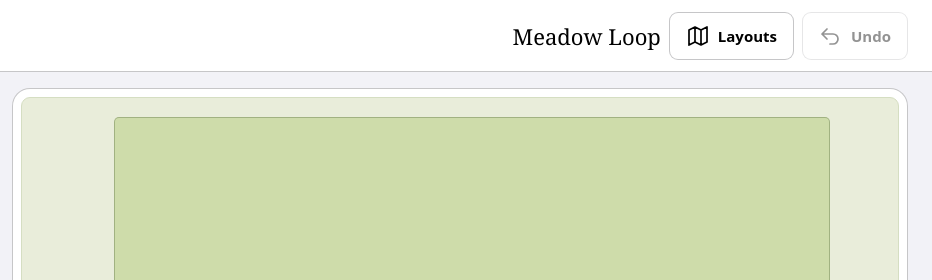
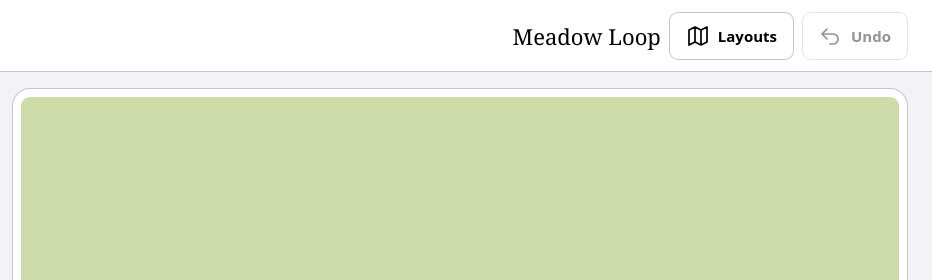
Before and after one commit to connor-g/trainyard, a website built with Vite: page index.html in a window 1280 px wide. Shown: the top 280 px of the page, 348-1280 px from the left. Built offline with nearby package versions, Linux system fonts and the light colour scheme.

Commit message:
Refine map layout and Meadow Loop track

```diff
--- a/index.html
+++ b/index.html
@@ -58,18 +58,14 @@
       </aside>
 
       <section class="yard" aria-labelledby="layout-name">
-        <div class="map-frame" id="map-frame">
-          <div class="map" id="map">
-            <div id="columns" class="coordinates columns" aria-hidden="true"></div>
-            <div id="rows" class="coordinates rows" aria-hidden="true"></div>
-            <div class="board">
+        <div class="map-frame">
+          <div class="board" id="board">
             <canvas
               id="yard-canvas"
               tabindex="0"
               aria-label="Rail yard grid"
               aria-describedby="grid-help"
             ></canvas>
-            </div>
             <span id="grid-help" class="sr-only"
               >Drag pieces from the palette onto the grid. Drag a placed track to move it or replace
               another track, or tap it to turn it. Tap an engine to hear its horn or a crane car to
--- a/src/yard.css
+++ b/src/yard.css
@@ -98,10 +98,7 @@
 
     /* Yard: the board is artwork, not interface chrome, so it keeps its own palette. */
     --frame: light-dark(#e9edda, #263123);
-    --frame-border: light-dark(#d5dec2, #3c4b37);
     --board: #cedcaa;
-    --board-edge: light-dark(#a1b281, #5d6e48);
-    --coordinate: light-dark(#526748, #a7bd96);
 
     /* Overlays: one tint, mixed to the strength each use needs */
     --shade: #000;
@@ -816,77 +813,22 @@
     position: relative;
     flex: 1;
     min-block-size: 0;
-    display: grid;
-    place-items: center;
     overflow: hidden;
-    padding: var(--inset-padding);
-    border: var(--hairline) solid var(--frame-border);
-    border-radius: var(--radius-card);
-    background: var(--frame);
   }
 
   /*
-   * The map keeps its squares square: each is as large as both the frame's width and its height
-   * allow, after the coordinate gutters. yard.ts reports the board's resulting size to the worker.
+   * Fill the panel's padded width from the top. Keep square cells when the frame is tall enough.
    */
-  .map {
+  .board {
     --cols: 17; /* defaults until yard.ts sets the real grid size */
     --rows: 14;
-    --row-labels: var(--size-6);
-    --column-labels: var(--size-4);
-    --cell: max(
-      var(--hairline),
-      min((100cqi - var(--row-labels)) / var(--cols), (100cqb - var(--column-labels)) / var(--rows))
-    );
-
-    display: grid;
-    grid-template-columns: var(--row-labels) minmax(0, 1fr);
-    grid-template-rows: var(--column-labels) minmax(0, 1fr);
-    inline-size: calc(var(--cell) * var(--cols) + var(--row-labels));
-    block-size: calc(var(--cell) * var(--rows) + var(--column-labels));
-
-    @media (width <= 560px) and (orientation: portrait) {
-      --row-labels: var(--size-4);
-      --column-labels: var(--size-4);
-    }
-  }
-
-  .coordinates {
-    color: var(--coordinate);
-    font-size: var(--text-caption2);
-    font-weight: var(--semibold);
-    font-variant-numeric: tabular-nums;
-    line-height: var(--leading-none);
-    pointer-events: none;
-
-    @media (width <= 560px) and (orientation: portrait) {
-      font-size: var(--text-caption2);
-    }
-  }
-
-  .columns {
-    grid-column: 2;
-    display: grid;
-    grid-template-columns: repeat(var(--cols), minmax(0, 1fr));
-    align-items: start;
-    text-align: center;
-  }
-
-  .rows {
-    grid-row: 2;
-    display: grid;
-    grid-template-rows: repeat(var(--rows), minmax(0, 1fr));
-    align-items: center;
-    text-align: start;
-  }
-
-  .board {
-    grid-area: 2 / 2;
+
     position: relative;
+    inline-size: 100%;
+    block-size: min(100cqb, 100cqi * var(--rows) / var(--cols));
     overflow: hidden;
-    border-radius: var(--radius-inset);
+    border-radius: var(--radius-card);
     background: var(--board);
-    box-shadow: 0 0 0 var(--hairline) var(--board-edge);
 
     & canvas {
       position: absolute;
--- a/src/yard.ts
+++ b/src/yard.ts
@@ -75,7 +75,7 @@ const children = <T extends HTMLElement = HTMLElement>(parent: Element) =>
   Array.from(parent.children) as T[];
 const palette = $("palette");
 const removeZone = $("remove");
-const map = $("map");
+const board = $("board");
 const yardCanvas = $<HTMLCanvasElement>("yard-canvas");
 const dialog = $<HTMLDialogElement>("layout-dialog");
 const library = $<HTMLDialogElement>("layout-library");
@@ -364,7 +364,10 @@ function applyStatus(next: Status) {
   for (const button of children($("backgrounds"))) {
     button.setAttribute("aria-pressed", String(button.dataset.background === next.background));
   }
-  if (resized) updateCoordinates(next.cols, next.rows);
+  if (resized) {
+    board.style.setProperty("--cols", String(next.cols));
+    board.style.setProperty("--rows", String(next.rows));
+  }
 }
 
 const buttons: [id: string, symbol: Symbol, text: string][] = [
@@ -437,24 +440,6 @@ $("start-blank").onclick = () => {
   startBlank(currentSize());
   setPalette("track");
 };
-
-function updateCoordinates(cols: number, rows: number) {
-  if ($("columns").children.length === cols && $("rows").children.length === rows) return;
-  map.style.setProperty("--cols", String(cols));
-  map.style.setProperty("--rows", String(rows));
-  const columns = Array.from({ length: cols }, (_, index) => {
-    const label = document.createElement("span");
-    label.textContent = String.fromCharCode(65 + index);
-    return label;
-  });
-  const rowLabels = Array.from({ length: rows }, (_, index) => {
-    const label = document.createElement("span");
-    label.textContent = String(index + 1);
-    return label;
-  });
-  $("columns").replaceChildren(...columns);
-  $("rows").replaceChildren(...rowLabels);
-}
 
 /* Palette ------------------------------------------------------------------------------- */
 
```
Also changed, not shown: src/presets.ts (+6 -5 lines). Lines whose indentation alone changed are shown as unchanged.
